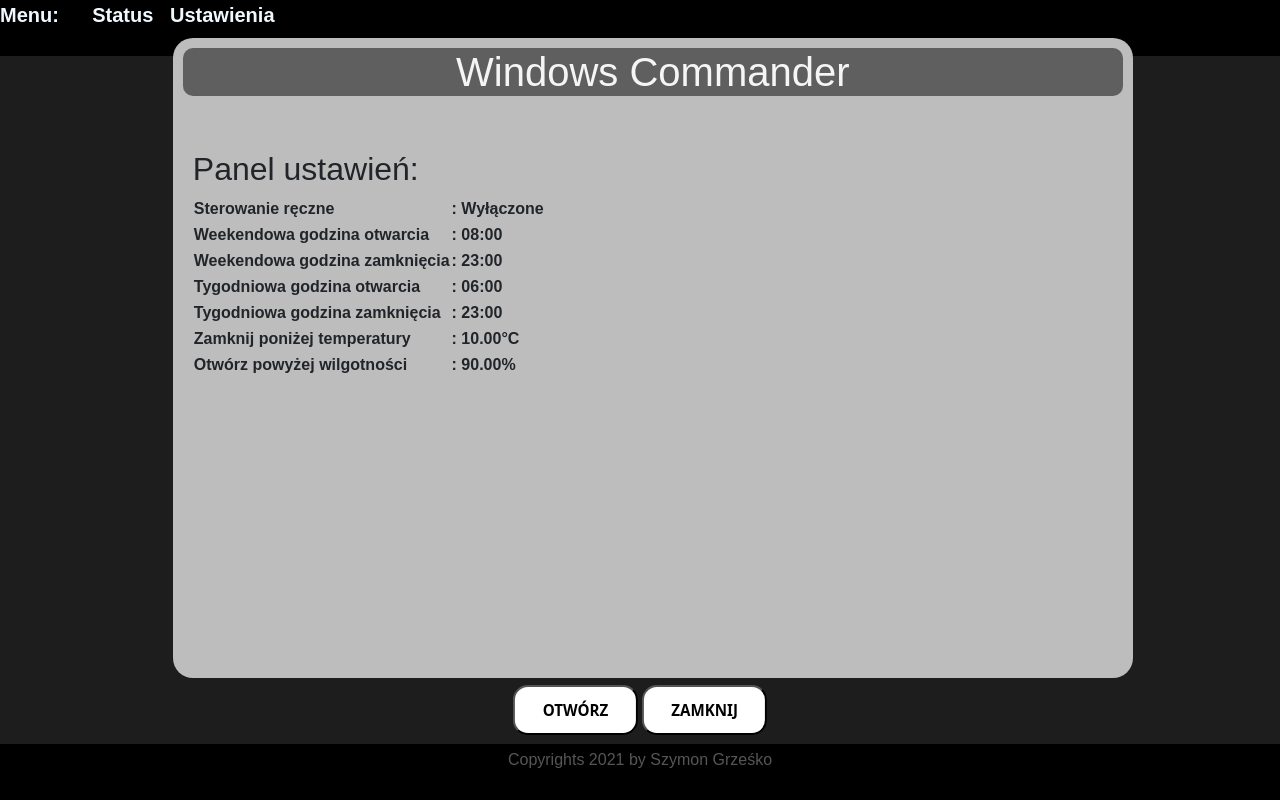
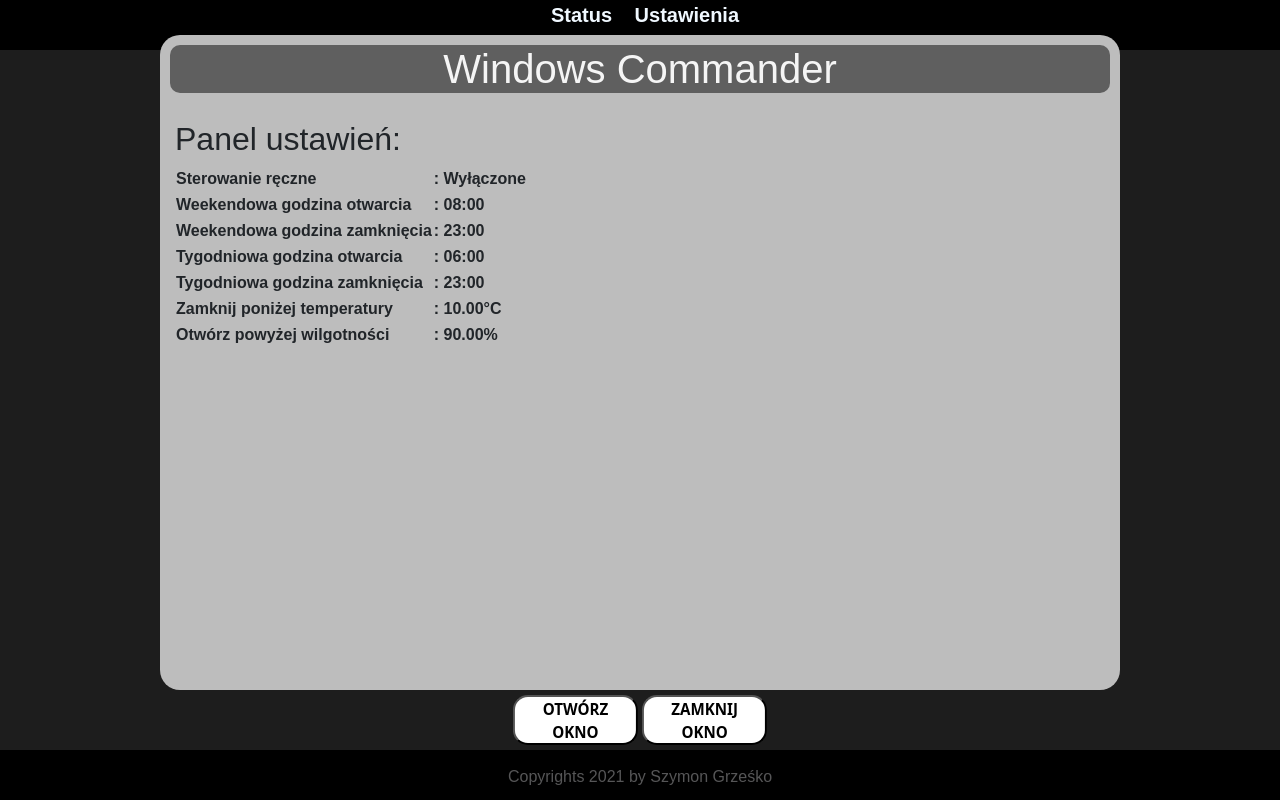
Before and after one commit to dziq1981/WindowsController, a Flask app: page /settings in a window 1280 px wide. Run offline with Flask 2, Linux system fonts and the light colour scheme; lists and menus that the app fills with data are empty; parts of the project's set-up code (start-up, migrations or seed data) failed here and were passed over.

Commit message:
Adjustments to www pages layout.

```diff
--- a/templates/layout.html
+++ b/templates/layout.html
@@ -1,20 +1,22 @@
 <!doctype html>
 <html lang="en">
+
 <head>
   <!-- Required meta tags -->
   <meta charset="utf-8">
   <meta name="viewport" content="width=device-width, initial-scale=1">
 
   <!-- Bootstrap CSS -->
-    <link href="https://cdn.jsdelivr.net/npm/bootstrap@5.1.0/dist/css/bootstrap.min.css" rel="stylesheet" integrity="sha384-KyZXEAg3QhqLMpG8r+8fhAXLRk2vvoC2f3B09zVXn8CA5QIVfZOJ3BCsw2P0p/We" crossorigin="anonymous">
+  <link href="https://cdn.jsdelivr.net/npm/bootstrap@5.1.0/dist/css/bootstrap.min.css" rel="stylesheet"
+    integrity="sha384-KyZXEAg3QhqLMpG8r+8fhAXLRk2vvoC2f3B09zVXn8CA5QIVfZOJ3BCsw2P0p/We" crossorigin="anonymous">
 
   <title> {{ title }}</title>
 </head>
 <style>
   .center {
     margin: 10;
-      position: absolute;
-      bottom: 5%;
+    position: fixed;
+    bottom: 30px;
     left: 50%;
     -ms-transform: translate(-50%, -50%);
     transform: translate(-50%, -50%);
@@ -22,27 +24,29 @@
     overflow-x: auto;
 
   }
-    .topFont
-    {
+
+  .topFont {
     font-size: 20px;
     color: aliceblue;
     font-weight: 700;
     font-family: Arial, Helvetica, sans-serif;
     text-decoration: none;
+    margin-left: 10px;
+
   }
-    .bottomFont
-    {
+
+  .bottomFont {
     font-size: 12pt;
     color: rgb(86, 86, 87);
     font-family: Arial, Helvetica, sans-serif;
     text-decoration: none;
     position: absolute;
-      left:50%;
-      -ms-transform: translate(-50%,15%);
-      transform: translate(-50%,15%);
+    left: 50%;
+    -ms-transform: translate(-50%, 15px);
+    transform: translate(-50%, 15px);
   }
-    .button
-    {
+
+  .button {
     height: 50px;
     width: 125px;
     background-color: rgb(255, 255, 255);
@@ -52,32 +56,44 @@
     border-radius: 15px;
     display: inline-block;
   }
-    .blackBelt
-    {
+
+  .blackBelt {
     background-color: black;
-      height: 7%;
+    height: 50px;
     width: 100%;
+    margin:0%;
   }
 </style>
+
 <body style="background-color:rgb(29, 29, 29);">
-      <div class="blackBelt" style="position: fixed; top:0%">
-        <div class = "topFont">Menu:&nbsp&nbsp&nbsp&nbsp&nbsp&nbsp<a class="topFont" href="/home">Status</a>&nbsp&nbsp&nbsp<a class="topFont" href="/settings">Ustawienia</a></div>
+  <div class="blackBelt" style="position: fixed; top:0">
+    <div style="position: fixed; left:50%; display: inline-block;-ms-transform: translate(-50%, 0%);transform: translate(-50%, 0%);"><a class="topFont" href="/home">Status</a>&nbsp&nbsp&nbsp<a
+        class="topFont" href="/settings">Ustawienia</a></div>
 
   </div>
-      <div style="background-color: rgb(189, 189, 189);height:80%; width: 75%; margin:1%; position:absolute; left: 50%;
-      -ms-transform: translate(-50%,25px);transform: translate(-50%,25px);border-radius: 20px;">
-        <h1 style="margin: 10px;background-color:rgb(95, 95, 95);text-justify: center;color: whitesmoke;text-align: center; font-family: Arial, Helvetica, sans-serif;border-radius: 10px;">Windows Commander</h1>
+  <div style="background-color: rgb(189, 189, 189); width: 75%; position:absolute; left: 50%; top:10px; bottom: 135px;
+      -ms-transform: translate(-50%,25px);transform: translate(-50%,25px);border-radius: 20px; text-overflow: clip;">
+    <h1
+      style="margin: 10px;background-color:rgb(95, 95, 95);text-justify: center;color: whitesmoke;text-align: center; font-family: Arial, Helvetica, sans-serif;border-radius: 10px;">
+      Windows Commander</h1>
     <br>
-        <div style="margin: 20px;">
+    <div style="position: absolute;top:85px;bottom: 10px; margin-left: 15px; margin-right: 15px; overflow-y: auto;">
       {% block content %}{% endblock content%}
     </div>
   </div>
   <div class="center">
-        <a href="/open"><button type="button" class="button">OTWÓRZ</button></a>&nbsp<a href="/close"><button type="button" class="button">ZAMKNIJ</div></button></a>
+    <a href="/open"><button type="button" class="button">OTWÓRZ<br>OKNO</button></a>&nbsp<a href="/close"><button type="button"
+        class="button">ZAMKNIJ<br>OKNO
+  </div></button></a>
   </div>
-      <div class= "blackBelt" style="position:fixed;bottom:0; white-space: nowrap;" ><div class="bottomFont">Copyrights 2021 by Szymon Grześko</div></div>
+  <div class="blackBelt" style="position:fixed;bottom:0; white-space: nowrap;">
+    <div class="bottomFont">Copyrights 2021 by Szymon Grześko</div>
+  </div>
   <!-- Option 1: Bootstrap Bundle with Popper -->
-    <script src="https://cdn.jsdelivr.net/npm/bootstrap@5.1.0/dist/js/bootstrap.bundle.min.js" integrity="sha384-U1DAWAznBHeqEIlVSCgzq+c9gqGAJn5c/t99JyeKa9xxaYpSvHU5awsuZVVFIhvj" crossorigin="anonymous"></script>
+  <script src="https://cdn.jsdelivr.net/npm/bootstrap@5.1.0/dist/js/bootstrap.bundle.min.js"
+    integrity="sha384-U1DAWAznBHeqEIlVSCgzq+c9gqGAJn5c/t99JyeKa9xxaYpSvHU5awsuZVVFIhvj"
+    crossorigin="anonymous"></script>
 
 </body>
+
 </html>
--- a/templates/settings.html
+++ b/templates/settings.html
@@ -5,7 +5,7 @@
     <table>
         {% for param in params %}
         <tr>
-            <th style="font-family: Arial, Helvetica, sans-serif;text-align: left;"> {{ param.name }}</th><th style="font-family: Arial, Helvetica, sans-serif;text-align: left;">: {{ param.value }}</th>
+            <th style="font-family: Arial, Helvetica, sans-serif;text-align: left; width: 50%;"> {{ param.name }}</th><th style="font-family: Arial, Helvetica, sans-serif;text-align: left;">: {{ param.value }}</th>
         </tr>
         {% endfor %}
     </table>
```
Lines whose indentation alone changed are shown as unchanged.
